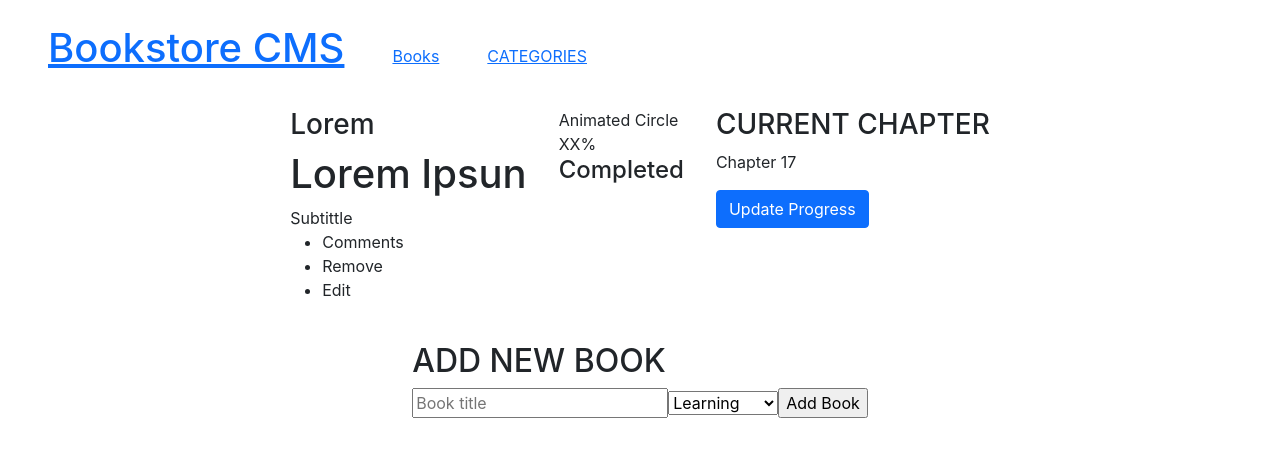
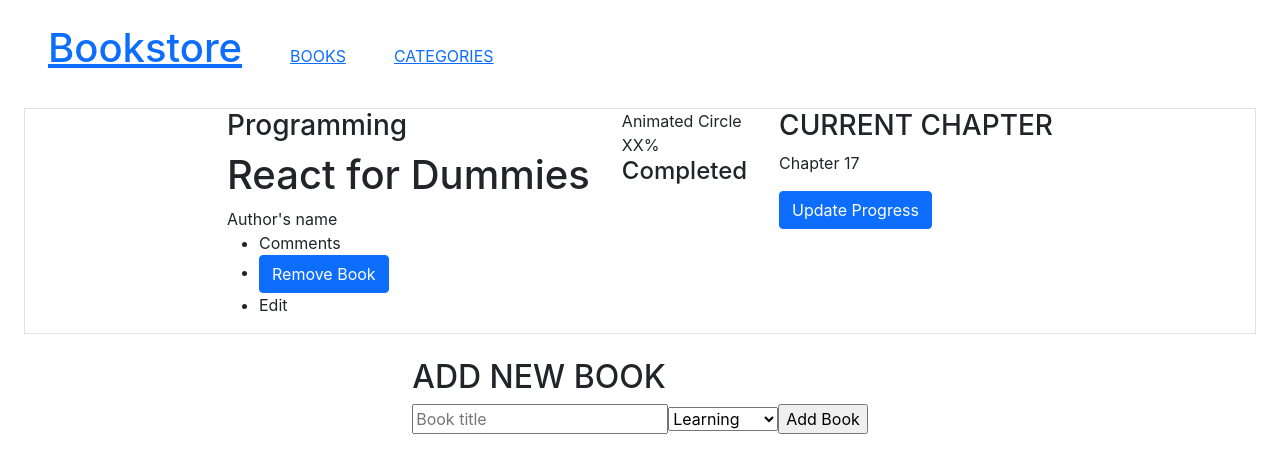
Before and after one commit to ixboy/Bookstore-React, a React (Create React App) app: page / in a window 1280 px wide. Shown: the top 472 px of the page. Built offline with nearby package versions, Linux system fonts and the light colour scheme.

Commit message:
add remove book button & borders

```diff
--- a/src/components/BookList.js
+++ b/src/components/BookList.js
@@ -1,15 +1,17 @@
 import React from 'react';
 
 const BookList = () => (
-  <div className="d-flex flex-row justify-content-center">
+  <div className="d-flex flex-row justify-content-center border">
     <div className="d-flex flex-column px-3">
-      <h3>Lorem</h3>
-      <h1>Lorem Ipsun</h1>
-      <span>Subtittle</span>
+      <h3>Programming</h3>
+      <h1>React for Dummies</h1>
+      <span>Author&apos;s name</span>
       <div>
         <ul>
           <li>Comments</li>
-          <li>Remove</li>
+          <li>
+            <button type="button" className="btn btn-primary">Remove Book</button>
+          </li>
           <li>Edit</li>
         </ul>
       </div>
--- a/src/components/Navbar.js
+++ b/src/components/Navbar.js
@@ -6,11 +6,11 @@ const Navbar = () => (
     <nav className="d-flex m-4 align-items-baseline">
       <Link to="/">
         {' '}
-        <h1 className="mx-4"> Bookstore CMS</h1>
+        <h1 className="mx-4"> Bookstore</h1>
       </Link>
       <Link to="/">
         {' '}
-        <p className="mx-4"> Books </p>
+        <p className="mx-4"> BOOKS </p>
       </Link>
       <Link to="/categories">
         {' '}
```
